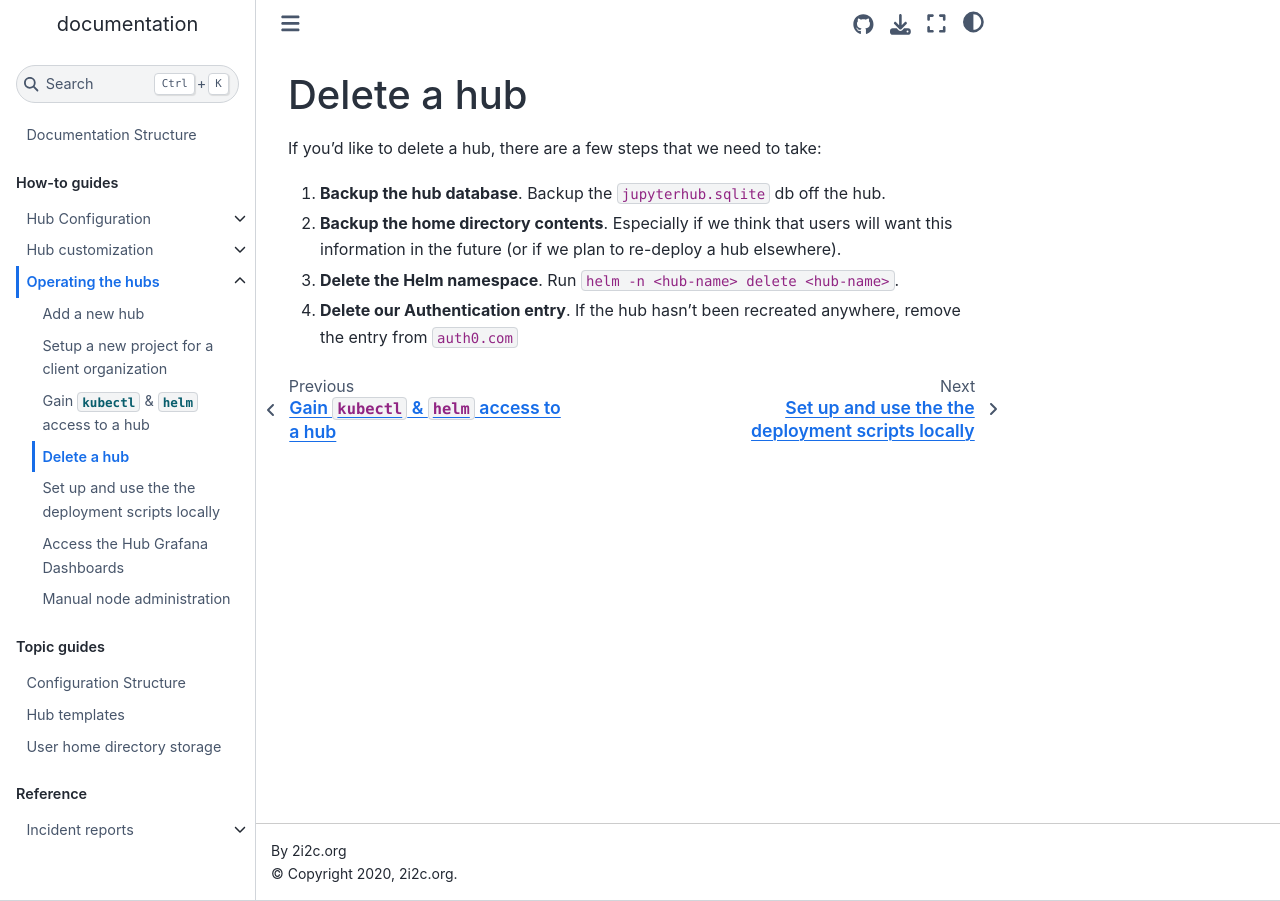
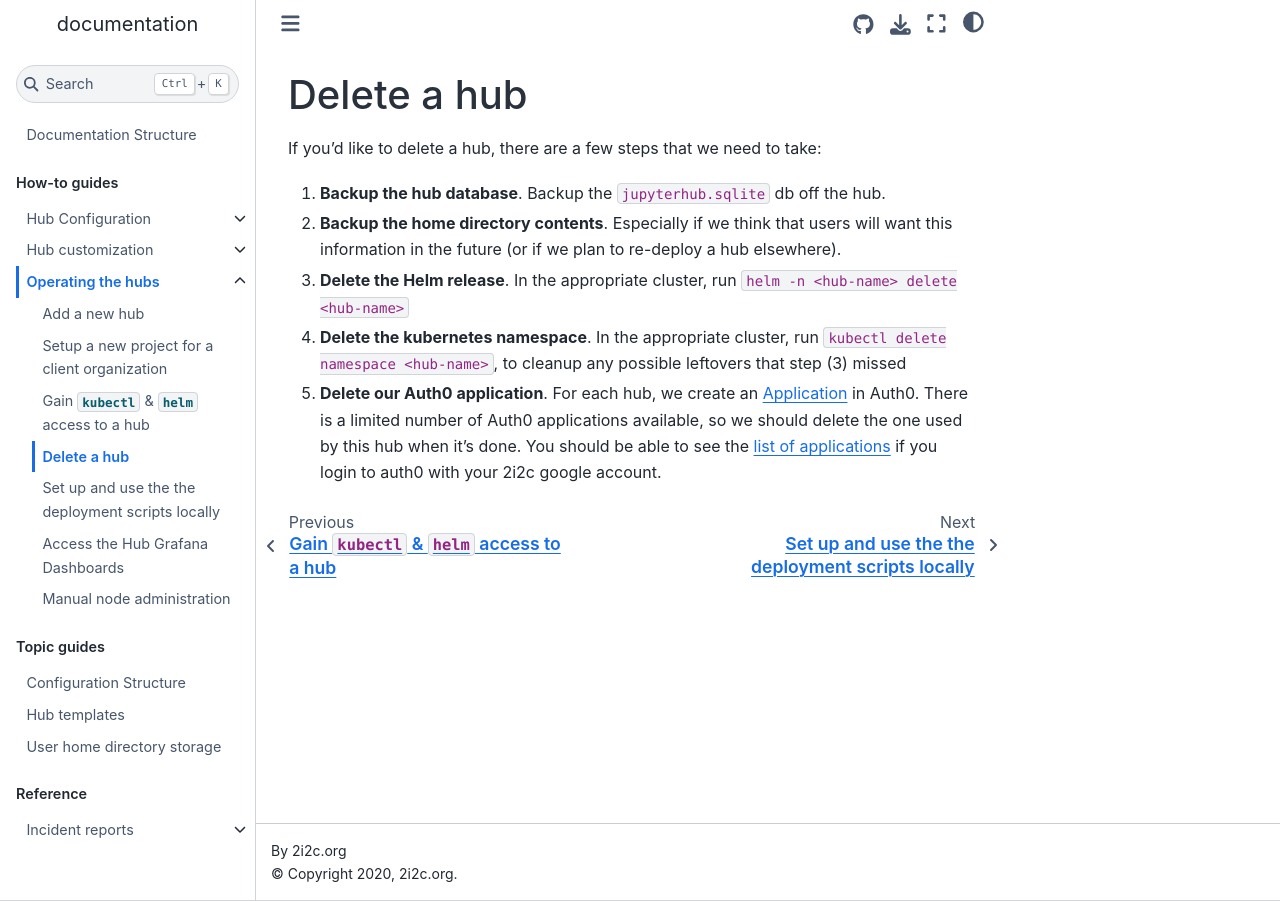
Before and after one commit to 2i2c-org/infrastructure, a Sphinx documentation site: the page built from docs/howto/operate/delete-hub.md, in a window 1280 px wide. Built offline with Sphinx 7.4.7 and the Sphinx Book theme 1.1.4, drawn with Linux system fonts in a browser that asks for light colours.

Commit message:
Document how to delete a hub (#367)

```diff
--- a/docs/howto/operate/delete-hub.md
+++ b/docs/howto/operate/delete-hub.md
@@ -3,6 +3,21 @@
 If you'd like to delete a hub, there are a few steps that we need to take:
 
 1. **Backup the hub database**. Backup the `jupyterhub.sqlite` db off the hub.
-2. **Backup the home directory contents**. Especially if we think that users will want this information in the future (or if we plan to re-deploy a hub elsewhere).
-3. **Delete the Helm namespace**. Run `helm -n <hub-name> delete <hub-name>`.
-4. **Delete our Authentication entry**. If the hub hasn't been recreated anywhere, remove the entry from `auth0.com`
+
+2. **Backup the home directory contents**.  Especially if we think that
+   users will want this information in the future (or if we plan to re-deploy a
+   hub elsewhere).
+
+3. **Delete the Helm release**. In the appropriate cluster,
+   run `helm -n <hub-name> delete <hub-name>`
+
+4. **Delete the kubernetes namespace**. In the appropriate cluster, run
+   `kubectl delete namespace <hub-name>`, to cleanup any possible leftovers that
+   step (3) missed
+
+5. **Delete our Auth0 application**.  For each hub, we create an
+   [Application](https://auth0.com/docs/applications) in Auth0.  There is a
+   limited number of Auth0 applications available, so we should delete the one
+   used by this hub when it's done.  You should be able to see the [list of
+   applications](https://manage.auth0.com/dashboard/us/2i2c/applications) if you
+   login to auth0 with your 2i2c google account.
```
